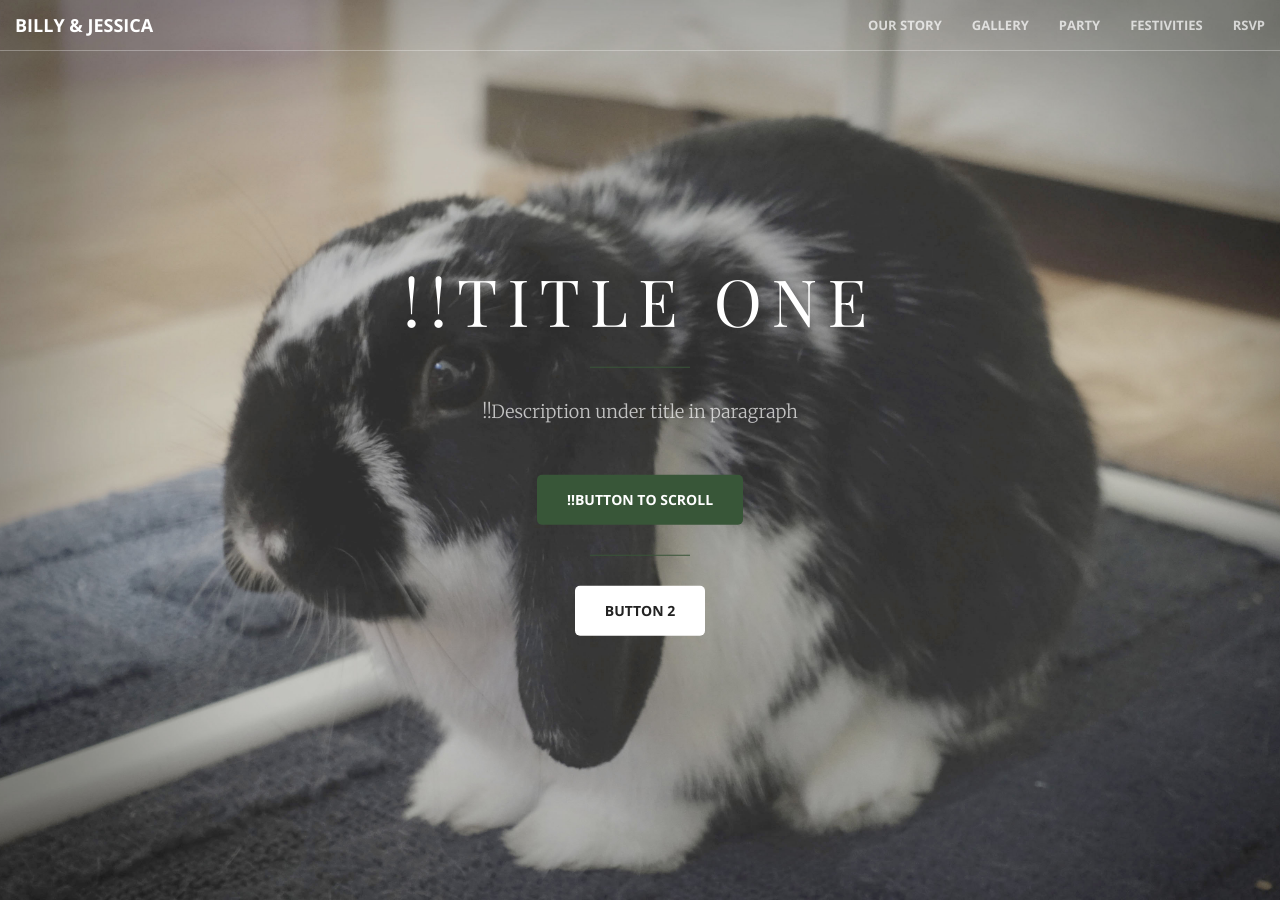
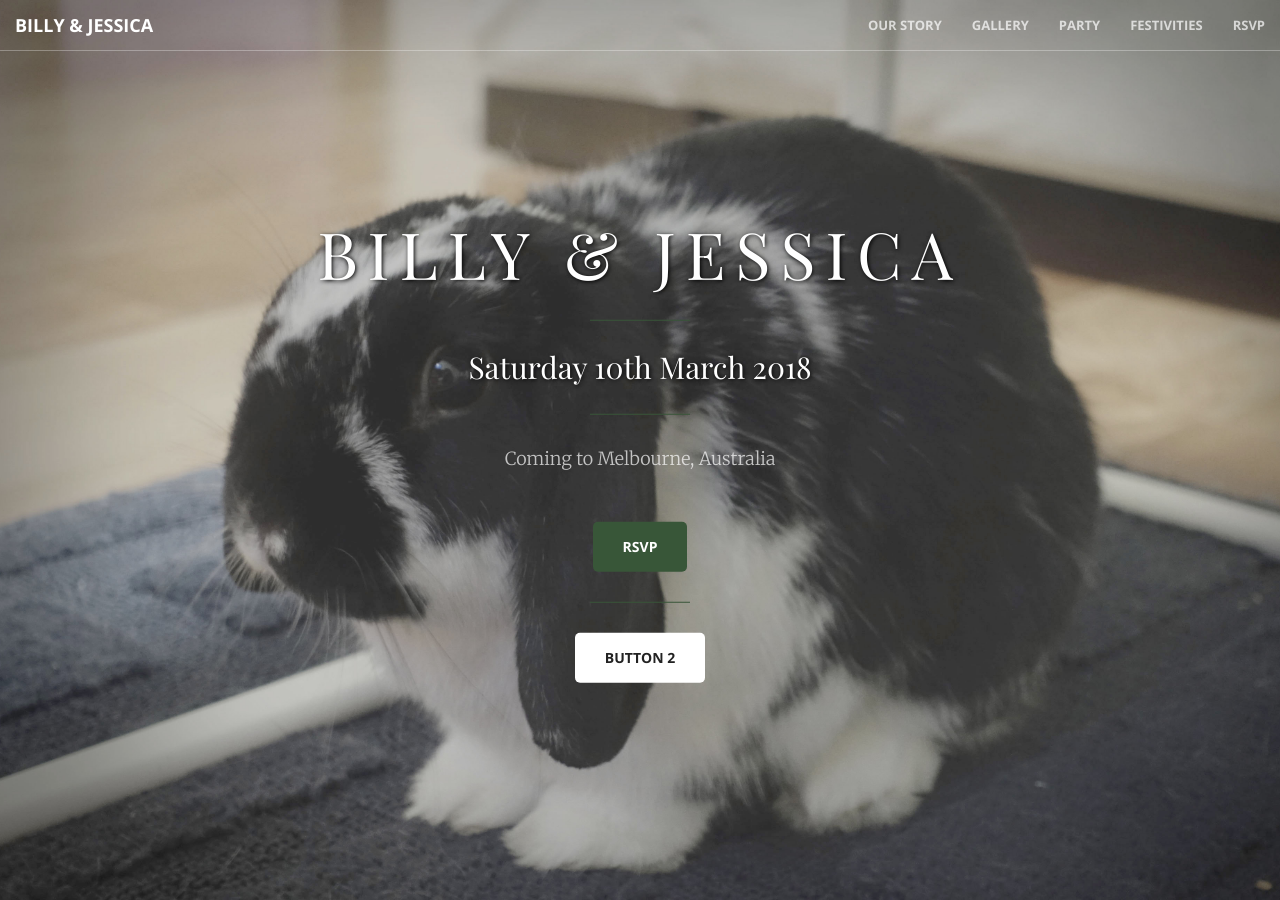
Before and after one commit to notbleh/wed-website, a Jekyll site: the page built from live.html, in a window 1280 px wide and 900 px high. Built offline with Jekyll 4.4.1, drawn with Linux system fonts in a browser that asks for light colours.

Commit message:
Update header.html

```diff
--- a/_includes/header.html
+++ b/_includes/header.html
@@ -1,10 +1,12 @@
 <header>
     <div class="header-content">
         <div class="header-content-inner">
-            <h1>!!Title One</h1>
+            <h1 class="text-shadow">Billy &amp; Jessica</h1>
             <hr>
-            <p>!!Description under title in paragraph</p>
-            <a href="#our-story" class="btn btn-primary btn-xl page-scroll">!!Button to scroll</a>
+            <h2 class="text-shadow">Saturday 10th March 2018</h2>
+            <hr>
+            <p>Coming to Melbourne, Australia</p>
+            <a href="#contactus" class="btn btn-primary btn-xl page-scroll">RSVP</a>
             <hr>
             <a href="#" class="btn btn-default btn-xl wow tada">Button 2</a>
         </div>
```
